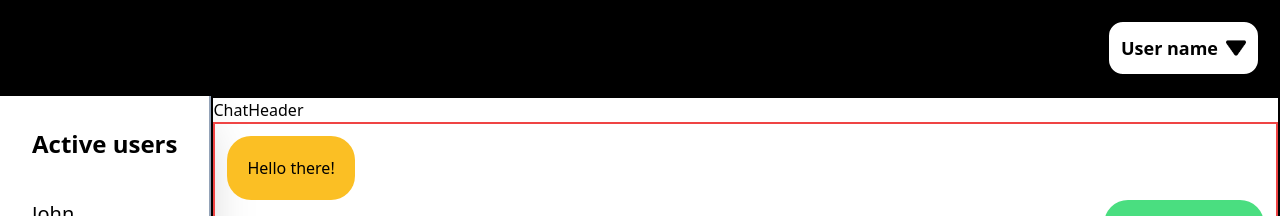
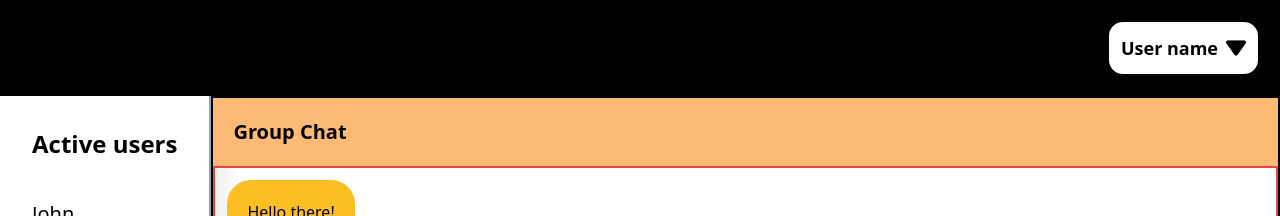
Before and after one commit to Pradikshan/chatapp-frontend, a React (Vite) app: page /home in a window 1280 px wide. Shown: the top 216 px of the page. Built offline with nearby package versions, Linux system fonts and the light colour scheme.

Commit message:
Added elements

```diff
--- a/src/components/ChatHeader.tsx
+++ b/src/components/ChatHeader.tsx
@@ -1,7 +1,12 @@
 import React from "react";
 
 const ChatHeader = () => {
-  return <div>ChatHeader</div>;
+  return (
+    <div className="chat-header-container">
+      <p className="text-xl font-bold">Group Chat</p>
+      {/* <button></button> */}
+    </div>
+  );
 };
 
 export default ChatHeader;
```
